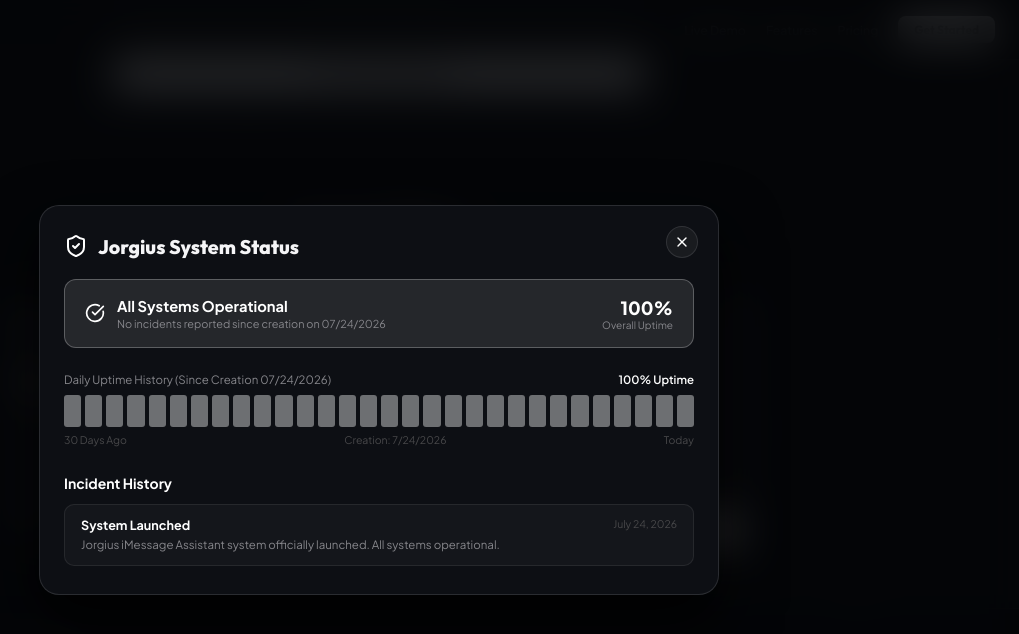
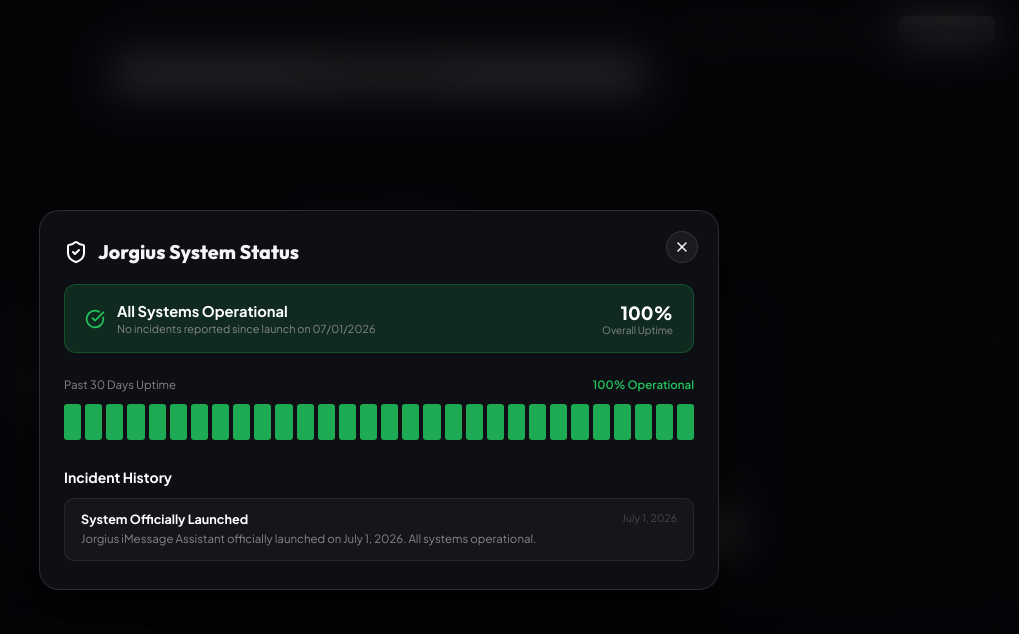
Before and after one commit to JorgeJoseContreras/Jorgius-Marketing-Site, a React (Vite) app: page / in a window 1280 px wide. Both pictures are taken after a click on the button "System Status". Shown: the part 2072-2706 px from the top of the page, without its empty margins (261-1280 px from the left). Built offline with nearby package versions, Linux system fonts and the light colour scheme.

Commit message:
Update status page with green 100% uptime bars, custom hover popups, launch date 7/1/2026, status-colored glowing dot on footer version tag, and remove Hero button arrow

```diff
--- a/src/components/Footer.jsx
+++ b/src/components/Footer.jsx
@@ -17,6 +17,22 @@ export default function Footer({ onOpenStatus }) {
       window.removeEventListener('status-update', handleUpdate);
     };
   }, []);
+
+  // Determine dot color based on current status code
+  const getDotStyle = (statusCode) => {
+    switch (statusCode) {
+      case 'degraded':
+        return { background: '#f59e0b', boxShadow: '0 0 8px #f59e0b' };
+      case 'outage':
+        return { background: '#ef4444', boxShadow: '0 0 8px #ef4444' };
+      case 'maintenance':
+        return { background: '#3b82f6', boxShadow: '0 0 8px #3b82f6' };
+      default:
+        return { background: '#22c55e', boxShadow: '0 0 8px #22c55e' }; // Green 100%
+    }
+  };
+
+  const dotStyle = getDotStyle(statusData.statusCode);
 
   return (
     <footer
@@ -46,18 +62,18 @@ export default function Footer({ onOpenStatus }) {
               Jorgius
             </span>
 
-            {/* Live System Status Button in Footer */}
+            {/* Version tag badge with status-colored glowing dot */}
             <button
               onClick={onOpenStatus}
               className="pulse-badge"
               style={{ border: 'none', cursor: 'pointer', fontFamily: 'inherit' }}
             >
-              <span className="pulse-dot" />
-              <span>{statusData.status || 'All Systems Operational'} ({statusData.uptime || '100%'})</span>
+              <span className="pulse-dot" style={dotStyle} />
+              <span>Jorgius v2.5 • Native Apple iMessage Assistant</span>
             </button>
           </div>
           <p style={{ color: 'var(--text-muted)', fontSize: '0.8rem', maxWidth: '350px' }}>
-            AI assistant operating natively inside Apple iMessage. Designed for speed and absolute privacy since 07/24/2026.
+            AI assistant operating natively inside Apple iMessage. Designed for speed and absolute privacy since 07/01/2026.
           </p>
         </div>
 
@@ -95,7 +111,7 @@ export default function Footer({ onOpenStatus }) {
           color: 'var(--text-muted)',
         }}
       >
-        <div>© {new Date().getFullYear()} Jorgius. All rights reserved. 07/24/2026 Creation Release.</div>
+        <div>© {new Date().getFullYear()} Jorgius. All rights reserved. Launched 07/01/2026.</div>
         <div>Built natively for the Apple iMessage ecosystem</div>
       </div>
     </footer>
--- a/src/components/Hero.jsx
+++ b/src/components/Hero.jsx
@@ -1,5 +1,5 @@
 import React from 'react';
-import { Sparkles, MessageSquare, ArrowRight } from 'lucide-react';
+import { Sparkles, MessageSquare } from 'lucide-react';
 
 export default function Hero() {
   return (
@@ -20,7 +20,7 @@ export default function Hero() {
         <span className="text-shimmer">Autonomous Intelligence</span>
       </h1>
 
-      {/* Subtitle - Exact comma formatting as requested */}
+      {/* Subtitle */}
       <p
         style={{
           fontSize: '0.98rem',
@@ -34,12 +34,11 @@ export default function Hero() {
         Meet <strong style={{ color: '#fff' }}>Jorgius</strong>, the personal AI companion living right inside your native iMessage app. Zero downloads. Just text, command, and automate.
       </p>
 
-      {/* CTA Buttons */}
+      {/* CTA Buttons - Arrow removed from Try Interactive Demo */}
       <div style={{ display: 'flex', gap: '12px', justifyContent: 'center', flexWrap: 'wrap', marginBottom: '36px' }}>
         <a href="#demo" className="btn-primary">
           <MessageSquare size={16} />
           <span>Try Interactive Demo</span>
-          <ArrowRight size={14} />
         </a>
         <a href="#features" className="btn-secondary">
           <Sparkles size={15} color="#ffffff" />
--- a/src/components/StatusModal.jsx
+++ b/src/components/StatusModal.jsx
@@ -4,6 +4,7 @@ import { CheckCircle, AlertTriangle, XCircle, Wrench, X, ShieldCheck } from 'luc
 
 export default function StatusModal({ isOpen, onClose }) {
   const [statusData, setStatusData] = useState(getSystemStatus());
+  const [hoveredBar, setHoveredBar] = useState(null);
 
   useEffect(() => {
     const handleUpdate = () => {
@@ -24,28 +25,53 @@ export default function StatusModal({ isOpen, onClose }) {
   const getStatusBadge = (code) => {
     switch (code) {
       case 'degraded':
-        return { color: '#f59e0b', bg: 'rgba(245, 158, 11, 0.15)', icon: <AlertTriangle size={20} color="#f59e0b" />, label: 'Degraded Performance' };
+        return { color: '#f59e0b', bg: 'rgba(245, 158, 11, 0.15)', icon: <AlertTriangle size={20} color="#f59e0b" />, label: 'Minor Outage / Degraded' };
       case 'outage':
-        return { color: '#ef4444', bg: 'rgba(239, 68, 68, 0.15)', icon: <XCircle size={20} color="#ef4444" />, label: 'System Outage' };
+        return { color: '#ef4444', bg: 'rgba(239, 68, 68, 0.15)', icon: <XCircle size={20} color="#ef4444" />, label: 'Major Outage' };
       case 'maintenance':
         return { color: '#3b82f6', bg: 'rgba(59, 130, 246, 0.15)', icon: <Wrench size={20} color="#3b82f6" />, label: 'Under Maintenance' };
       default:
-        return { color: '#ffffff', bg: 'rgba(255, 255, 255, 0.1)', icon: <CheckCircle size={20} color="#ffffff" />, label: 'All Systems Operational' };
+        return { color: '#22c55e', bg: 'rgba(34, 197, 94, 0.15)', icon: <CheckCircle size={20} color="#22c55e" />, label: 'All Systems Operational' };
     }
   };
 
   const badge = getStatusBadge(statusData.statusCode);
 
-  // Generate days since creation date 7/24/2026
-  const creationDate = new Date('2026-07-24');
+  // Generate 30 daily bars with exact dates ending today
   const today = new Date();
-  const daysDiff = Math.max(1, Math.floor((today - creationDate) / (1000 * 60 * 60 * 24)) + 1);
+  const timelineBars = Array.from({ length: 30 }).map((_, i) => {
+    const d = new Date();
+    d.setDate(today.getDate() - (29 - i));
+    const dateStr = d.toLocaleDateString('en-US', { month: 'short', day: 'numeric', year: 'numeric' });
 
-  // Generate 30 timeline bars
-  const timelineBars = Array.from({ length: 30 }).map((_, i) => ({
-    dayNum: 30 - i,
-    isOperational: true,
-  }));
+    // Default to green 100% operational
+    let statusType = 'operational';
+    let color = '#22c55e'; // Green
+    let statusText = '100% Operational • No Incidents';
+
+    // If today and status is degraded or outage, reflect that bar
+    if (i === 29 && statusData.statusCode !== 'operational') {
+      statusType = statusData.statusCode;
+      if (statusType === 'degraded') {
+        color = '#f59e0b';
+        statusText = 'Minor Outage / Degraded';
+      } else if (statusType === 'outage') {
+        color = '#ef4444';
+        statusText = 'Major Outage';
+      } else if (statusType === 'maintenance') {
+        color = '#3b82f6';
+        statusText = 'Under Maintenance';
+      }
+    }
+
+    return {
+      index: i,
+      dateStr,
+      statusType,
+      color,
+      statusText,
+    };
+  });
 
   return (
     <div
@@ -105,7 +131,7 @@ export default function StatusModal({ isOpen, onClose }) {
           </h2>
         </div>
 
-        {/* Operational Status Card */}
+        {/* Operational Status Banner */}
         <div
           style={{
             padding: '16px 20px',
@@ -125,7 +151,7 @@ export default function StatusModal({ isOpen, onClose }) {
                 {statusData.status || badge.label}
               </div>
               <div style={{ fontSize: '0.78rem', color: 'var(--text-secondary)', marginTop: '2px' }}>
-                No incidents reported since creation on 07/24/2026
+                No incidents reported since launch on 07/01/2026
               </div>
             </div>
           </div>
@@ -138,36 +164,59 @@ export default function StatusModal({ isOpen, onClose }) {
           </div>
         </div>
 
-        {/* Uptime History Timeline Bars */}
-        <div style={{ marginBottom: '28px' }}>
-          <div style={{ display: 'flex', justifyContent: 'space-between', fontSize: '0.82rem', color: 'var(--text-secondary)', marginBottom: '8px' }}>
-            <span>Daily Uptime History (Since Creation 07/24/2026)</span>
-            <span style={{ color: '#fff', fontWeight: '600' }}>{statusData.uptime || '100%'} Uptime</span>
+        {/* 30-Day Timeline Bar Container (NO static dates below, NO legend) */}
+        <div style={{ marginBottom: '28px', position: 'relative' }}>
+          <div style={{ display: 'flex', justifyContent: 'space-between', fontSize: '0.82rem', color: 'var(--text-secondary)', marginBottom: '12px' }}>
+            <span>Past 30 Days Uptime</span>
+            <span style={{ color: '#22c55e', fontWeight: '600' }}>100% Operational</span>
           </div>
 
-          <div style={{ display: 'flex', gap: '4px', height: '32px', alignItems: 'center' }}>
-            {timelineBars.map((bar, idx) => (
+          {/* Custom Mini Hover Tooltip Popup */}
+          {hoveredBar && (
+            <div
+              style={{
+                position: 'absolute',
+                top: '0px',
+                left: `${Math.min(Math.max((hoveredBar.index / 29) * 100, 15), 85)}%`,
+                transform: 'translate(-50%, -100%)',
+                background: '#1a1d26',
+                border: '1px solid rgba(255, 255, 255, 0.2)',
+                borderRadius: '8px',
+                padding: '6px 12px',
+                fontSize: '0.75rem',
+                color: '#fff',
+                whiteSpace: 'nowrap',
+                boxShadow: '0 10px 20px rgba(0,0,0,0.5)',
+                zIndex: 10,
+                pointerEvents: 'none',
+              }}
+            >
+              <div style={{ fontWeight: '700', color: '#ffffff' }}>{hoveredBar.dateStr}</div>
+              <div style={{ color: hoveredBar.color, fontSize: '0.7rem', marginTop: '2px' }}>
+                {hoveredBar.statusText}
+              </div>
+            </div>
+          )}
+
+          {/* 30 Green Daily Bars */}
+          <div style={{ display: 'flex', gap: '4px', height: '36px', alignItems: 'center' }}>
+            {timelineBars.map((bar) => (
               <div
-                key={idx}
-                title={`Day ${bar.dayNum}: 100% Operational`}
+                key={bar.index}
+                onMouseEnter={() => setHoveredBar(bar)}
+                onMouseLeave={() => setHoveredBar(null)}
                 style={{
                   flex: 1,
                   height: '100%',
-                  background: 'rgba(255, 255, 255, 0.4)',
+                  background: bar.color, // Green 100%
                   borderRadius: '3px',
-                  transition: 'opacity 0.2s ease',
+                  transition: 'opacity 0.2s ease, transform 0.2s ease',
                   cursor: 'pointer',
+                  opacity: hoveredBar?.index === bar.index ? 1 : 0.85,
+                  transform: hoveredBar?.index === bar.index ? 'scaleY(1.1)' : 'scaleY(1)',
                 }}
-                onMouseEnter={(e) => (e.currentTarget.style.opacity = '0.7')}
-                onMouseLeave={(e) => (e.currentTarget.style.opacity = '1')}
               />
             ))}
-          </div>
-
-          <div style={{ display: 'flex', justifyContent: 'space-between', fontSize: '0.75rem', color: 'var(--text-muted)', marginTop: '6px' }}>
-            <span>30 Days Ago</span>
-            <span>Creation: 7/24/2026</span>
-            <span>Today</span>
           </div>
         </div>
 
@@ -200,7 +249,7 @@ export default function StatusModal({ isOpen, onClose }) {
               ))
             ) : (
               <div style={{ fontSize: '0.82rem', color: 'var(--text-secondary)', padding: '12px', textAlign: 'center' }}>
-                No incidents reported since creation on 07/24/2026.
+                No incidents reported since creation on 07/01/2026.
               </div>
             )}
           </div>
--- a/src/utils/statusStore.js
+++ b/src/utils/statusStore.js
@@ -4,14 +4,14 @@ export const DEFAULT_STATUS_DATA = {
   status: 'All Systems Operational',
   statusCode: 'operational', // 'operational' | 'degraded' | 'outage' | 'maintenance'
   uptime: '100%',
-  creationDate: '2026-07-24',
+  creationDate: '2026-07-01',
   lastUpdated: new Date().toISOString(),
   incidents: [
     {
       id: 1,
-      date: 'July 24, 2026',
-      title: 'System Launched',
-      message: 'Jorgius iMessage Assistant system officially launched. All systems operational.',
+      date: 'July 1, 2026',
+      title: 'System Officially Launched',
+      message: 'Jorgius iMessage Assistant officially launched on July 1, 2026. All systems operational.',
       type: 'operational',
     },
   ],
@@ -36,7 +36,6 @@ export const saveSystemStatus = (newStatusData) => {
       lastUpdated: new Date().toISOString(),
     };
     localStorage.setItem(STORAGE_KEY, JSON.stringify(updated));
-    // Trigger storage event for same-window updates
     window.dispatchEvent(new Event('status-update'));
     return true;
   } catch (e) {
```
